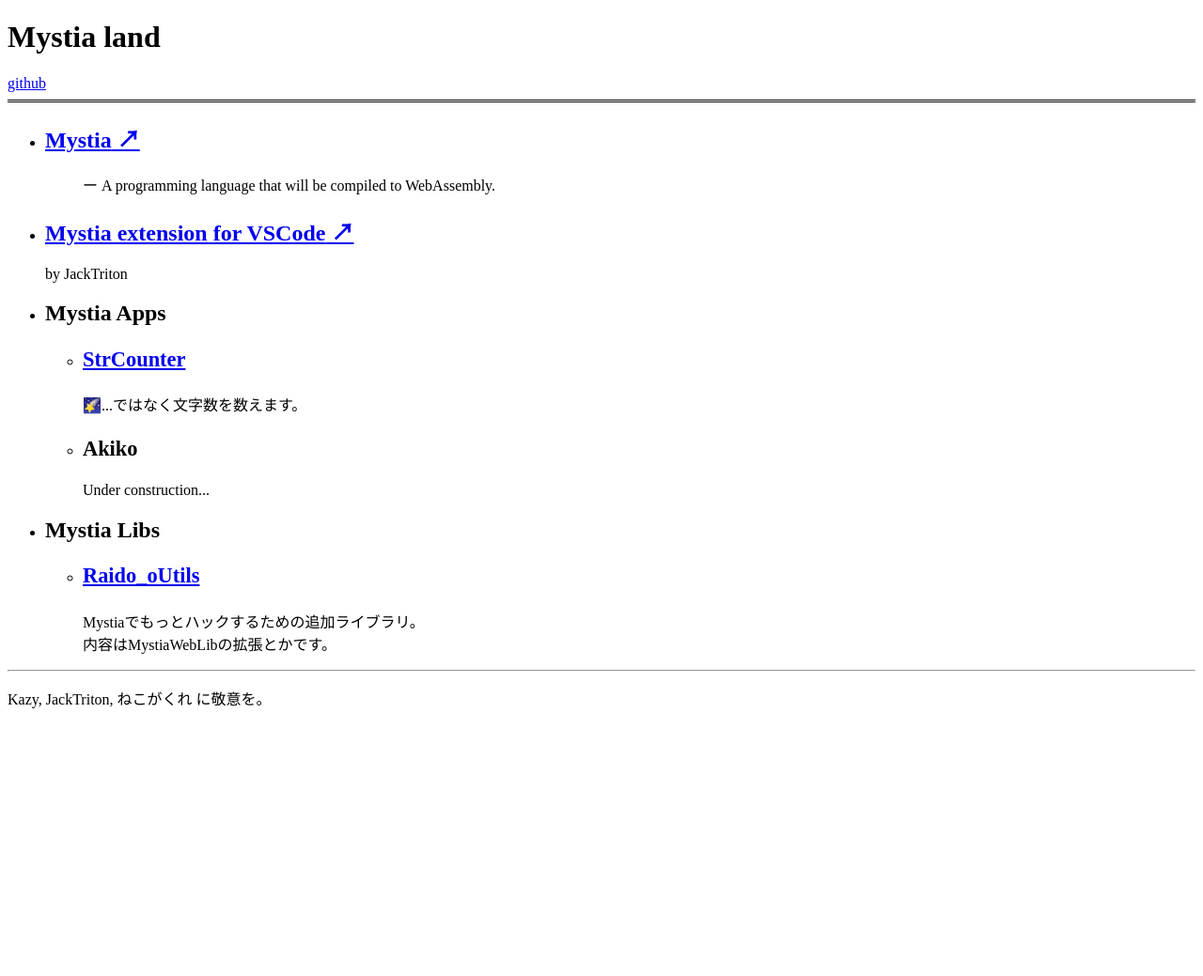
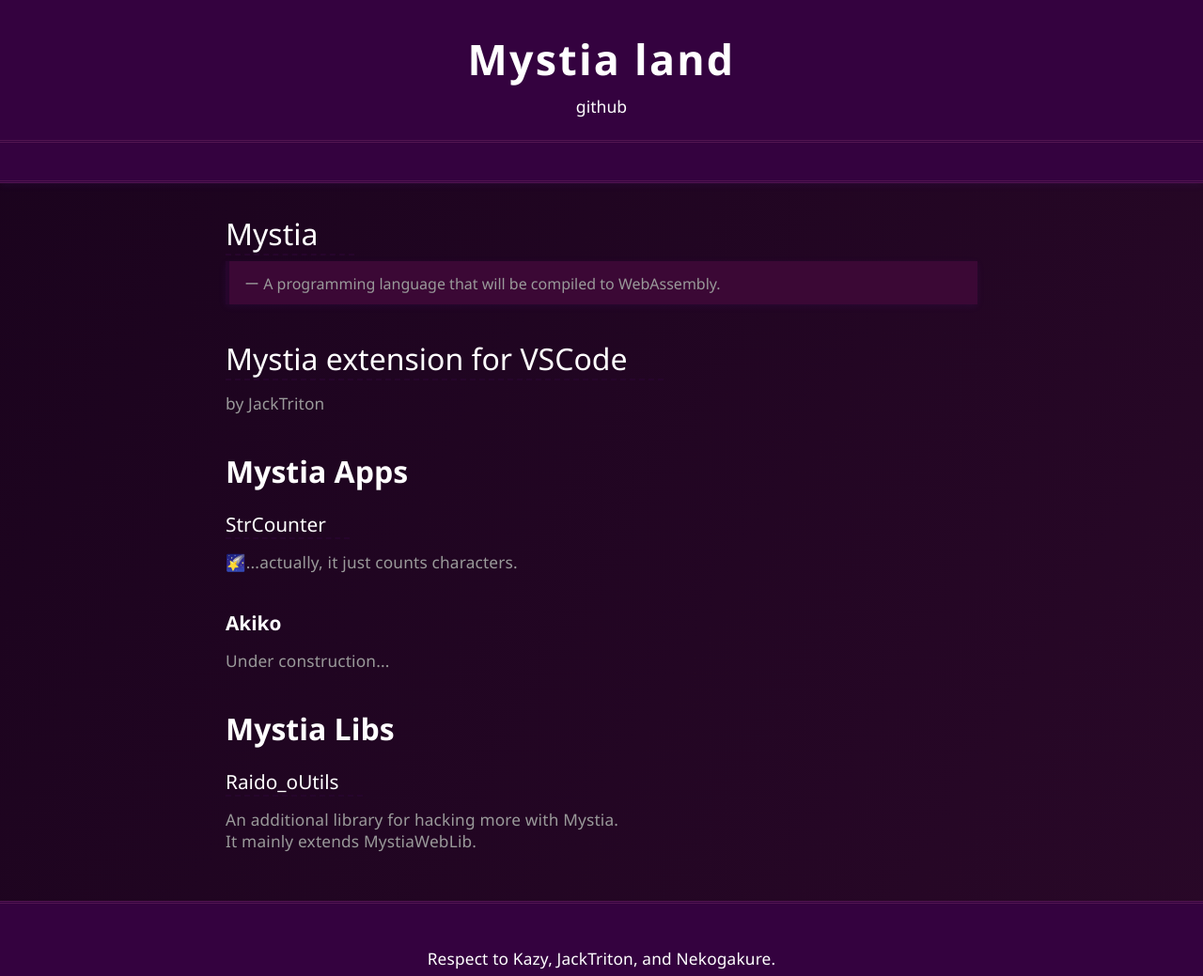
Before and after one commit to Raido-o/Mystia-land, a plain HTML site: page index.html in a window 1280 px wide. Shown: the whole page at 94% size. Before the commit the page ends 800 px from the top, so only its background shows below. Drawn offline with Linux system fonts and the light colour scheme.

Commit message:
決しておしゃれでない気がする...けどまぁいいや

```diff
--- a/index.html
+++ b/index.html
@@ -1,35 +1,19 @@
 <!DOCTYPE html>
-<html lang='ja'>
+<html lang='en'>
 <head>
-
 	<meta charset='utf-8'>
 	<meta name='viewport' content='width=device-width, initial-scale=1'>
-
+	<meta name='author' content='Mystia dev'>
+	<meta name='description' content='a programming language that will be compiled to WASM.' >
+	<meta name="google-site-verification" content="LbRjKxO5TuTZYzvrNi8zaCVNwwqnM7q_DRzRUR6y4tQ" />
+	<meta name="favicon" href="./img/favicon.ico">
 	<title>Mystia land</title>
-	<meta name='author' content='>_<'>
-
-	<meta name='description' content='
-' >
-
-	<meta name="google-site-verification" content="LbRjKxO5TuTZYzvrNi8zaCVNwwqnM7q_DRzRUR6y4tQ" />
-
 </head>
 <body>
 
-<style>
-header {
-	hr {
-		border: none;
-		border-bottom: 3px double black;
-	}
-}
-h3 {
-	font-size: 1.4rem;
-}
-a[target='_blank']::after {
-	content: ' ↗';
-}
-</style>
+
+<link rel="stylesheet" href="style.css">
+<script defer src="main.js"></script>
 
 <header>
 	<h1> Mystia land </h1>
@@ -44,7 +28,7 @@
 	</li>
 	<li>
 		<h2><a href='https://github.com/JackTriton/vscode-mystia' target='_blank'>Mystia extension for VSCode</a></h2>
-		<p>by JackTriton</p>
+		<p class="w">by JackTriton</p>
 	</li>
 	<!--<li>
 		<h2><a href='visualize/'>Mystia visualized</a></h2>
@@ -54,12 +38,12 @@
 		<h2>Mystia Apps</h2>
 		<ul>
 			<li>
-				<h3><a href='StrCounter/'>StrCounter</a></h3>
-				<p>🌠...ではなく文字数を数えます。</p>
+				<h3><a href='StrCounter/' target='_blank'>StrCounter</a></h3>
+				<p class="w">🌠...actually, it just counts characters.</p>
 			</li>
 			<li>
 				<h3><a>Akiko</a></h3>
-				<p>Under construction...</p>
+				<p class="w">Under construction...</p>
 			</li>
 			<!--<li>
 				<h3><a href='the-Ascended/'>超越者</a></h3>
@@ -75,9 +59,9 @@
 		<h2>Mystia Libs</h2>
 		<ul>
 			<li>
-				<h3><a href='Raido_oUtils/Raido_oUtils.mjs'>Raido_oUtils</a></h3>
-				<p>Mystiaでもっとハックするための追加ライブラリ。<br>
-				内容はMystiaWebLibの拡張とかです。</p>
+				<h3><a href='Raido_oUtils/Raido_oUtils.mjs' target='_blank'>Raido_oUtils</a></h3>
+				<p class="w">An additional library for hacking more with Mystia.<br>
+				It mainly extends MystiaWebLib.</p>
 			</li>
 			<!--<li>
 				<h3><a href='Taimai/'>玳瑁</a></h3>
@@ -88,8 +72,7 @@
 </ul>
 </main>
 <footer>
-	<hr>
-	<p>Kazy, JackTriton, ねこがくれ に敬意を。</p>
+	<p>Respect to Kazy, JackTriton, and Nekogakure.</p>
 </footer>
 
 </body>
--- /dev/null
+++ b/main.js
@@ -0,0 +1,24 @@
+window.addEventListener('DOMContentLoaded', () => {
+	const header = document.querySelector('header');
+	if (header) {
+		header.animate([
+			{ opacity: 0, transform: 'translateY(-30px)' },
+			{ opacity: 1, transform: 'translateY(0)' }
+		], {
+			duration: 900,
+			easing: 'cubic-bezier(.5,1.8,.5,1)',
+			fill: 'forwards'
+		});
+	}
+	const cards = document.querySelectorAll('main li');
+	cards.forEach((card, i) => {
+		card.animate([
+			{ opacity: 0, transform: 'translateY(20px)' },
+			{ opacity: 1, transform: 'translateY(0)' }
+		], {
+			duration: 600 + i * 100,
+			fill: 'forwards',
+			easing: 'cubic-bezier(.5,1.8,.5,1)'
+		});
+	});
+});
--- /dev/null
+++ b/style.css
@@ -0,0 +1,140 @@
+:root {
+	--main-bg: linear-gradient(120deg, #1a031d 0%, #290828 100%);
+	--accent: #ffffff;
+	--accent-light: #26052c;
+	--text-main: #22223b;
+	--text-muted: #9a9a9a;
+	--border: #511550;
+	--header-bg: #34023f;
+	--card-bg: #3b0835;
+	--shadow: 0 2px 8px rgba(124, 58, 237, 0.08);
+}
+body {
+	margin: 0;
+	font-family: 'Segoe UI', 'Noto Sans JP', 'Meiryo', sans-serif;
+	background: var(--main-bg);
+	color: var(--text-main);
+}
+header {
+	background: var(--header-bg);
+	box-shadow: var(--shadow);
+	padding: 2rem 0 1rem 0;
+	text-align: center;
+	border-bottom: 3px double var(--border);
+}
+header h1 {
+	font-size: 2.8rem;
+	font-weight: 700;
+	color: var(--accent);
+	margin: 0 0 0.5rem 0;
+	letter-spacing: 0.05em;
+}
+header a {
+	color: var(--accent);
+	text-decoration: none;
+	font-size: 1.1rem;
+	transition: color 0.2s;
+}
+header a:hover {
+	color: var(--accent-light);
+}
+main {
+	max-width: 800px;
+	margin: 2rem auto;
+	padding: 0 1rem;
+}
+ul {
+	list-style: none;
+	padding: 0;
+}
+li {
+	margin-bottom: 2.2rem;
+}
+h2 {
+	font-size: 2rem;
+	color: var(--accent);
+	margin-bottom: 0.3rem;
+}
+h3 {
+	font-size: 1.3rem;
+	color: var(--accent);
+	margin-bottom: 0.2rem;
+}
+a {
+	color: var(--accent);
+	text-decoration: none;
+	transition: color 0.2s;
+}
+blockquote {
+	background: var(--card-bg);
+	border-left: 4px solid var(--accent-light);
+	padding: 0.7em 1em;
+	margin: 0.5em 0 0.5em 0;
+	color: var(--text-muted);
+	box-shadow: var(--shadow);
+}
+.w {
+	color: var(--text-muted);
+}
+p {
+	background: none;
+	border: none;
+	border-radius: 0;
+	padding: 0.2em 0;
+	margin: 0.7em 0 0.7em 0;
+	color: var(--accent);
+	box-shadow: none;
+	font-size: 1.08rem;
+	letter-spacing: 0.01em;
+	transition: none;
+}
+a[target='_blank'] {
+	position: relative;
+	padding-right: 1.2em;
+	font-weight: 500;
+	border-bottom: 2px dashed var(--accent-light);
+	transition: border-color 0.2s, color 0.2s;
+}
+a[target='_blank']:hover {
+	color: #ffb7fa;
+	border-bottom: 2px solid var(--accent);
+}
+a[target='_blank']::after {
+	content: '';
+	display: inline-block;
+	position: absolute;
+	right: 0.2em;
+	top: 50%;
+	transform: translateY(-50%);
+	width: 1em;
+	height: 1em;
+	background: url('') no-repeat center/contain;
+	opacity: 0.8;
+}
+footer {
+	text-align: center;
+	padding: 2rem 0 1rem 0;
+	color: var(--text-muted);
+	background: var(--header-bg);
+	border-top: 3px double var(--border);
+	margin-top: 3rem;
+}
+hr {
+	border: none;
+	border-bottom: 3px double var(--border);
+	margin: 1.5rem 0;
+}
+@media (max-width: 600px) {
+	header h1 {
+		font-size: 2rem;
+	}
+	main {
+		padding: 0 0.5rem;
+	}
+	h2 {
+		font-size: 1.3rem;
+	}
+	h3 {
+		font-size: 1rem;
+	}
+}
```
Also changed, not shown: img/favicon.ico (added), img/icon.png (added).
